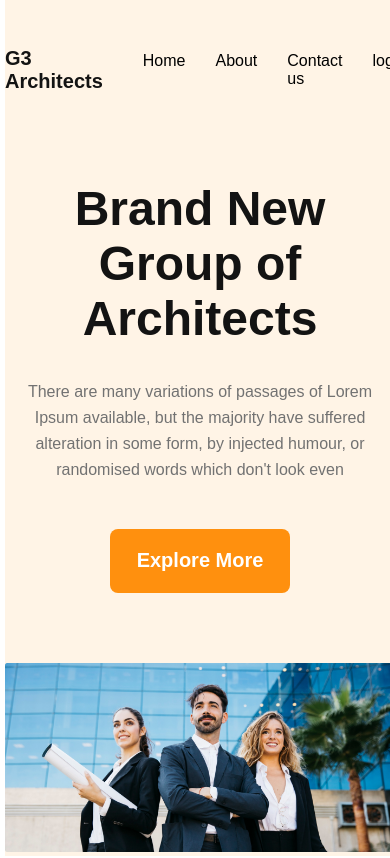
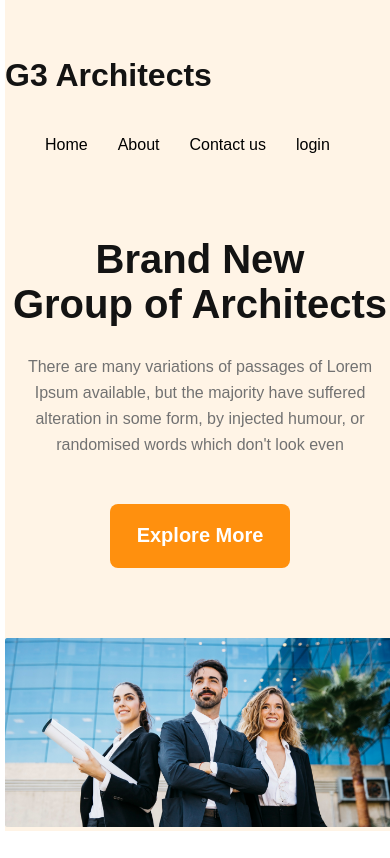
Before and after one commit to Sabbir-07/Architect, a plain HTML site: page index.html in a window 390 px wide. Shown: the top 858 px of the page. Drawn offline with Linux system fonts and the light colour scheme.

Commit message:
al most done

```diff
--- a/index.html
+++ b/index.html
@@ -9,14 +9,14 @@
   </head>
   <body>
     <header class="header">
-      <nav class="nav container">
-        <h1 class="nav-title">G3 Architects</h1>
-        <ul>
-          <li>Home</li>
-          <li>About</li>
-          <li>Contact us</li>
-          <li>login</li>
-        </ul>
+      <nav class="container">
+        <div class="nav"><h1 class="nav-title">G3 Architects</h1>
+          <ul>
+            <li>Home</li>
+            <li>About</li>
+            <li>Contact us</li>
+            <li>login</li>
+          </ul></div>
       </nav>
 
       <div class="container banner-details">
--- a/style.css
+++ b/style.css
@@ -53,7 +53,7 @@ header {
     justify-content: space-between;
 }
 
-nav>ul {
+.nav ul {
     display: flex;
     list-style: none;
     gap: 30px;
@@ -287,7 +287,7 @@ nav>ul {
 
     .fact-items,
     .galary-item,
-    .future-box {
+    .future-box{
         flex-direction: column;
     }
 
@@ -309,6 +309,7 @@ nav>ul {
 
     .galary-details {
         width: 100%;
+        font-size: 2rem;
     }
 
     .galary-title {
@@ -320,13 +321,15 @@ nav>ul {
     }
 
     .title {
-        font-size: 3rem;
+        font-size: 2.5rem;
     }
 
     .nav-title{
-        font-size: 1.25rem;
+        font-size:2rem;
+    }
+    .nav{
+        flex-wrap: wrap;
     }
 
 
-
 }
```
